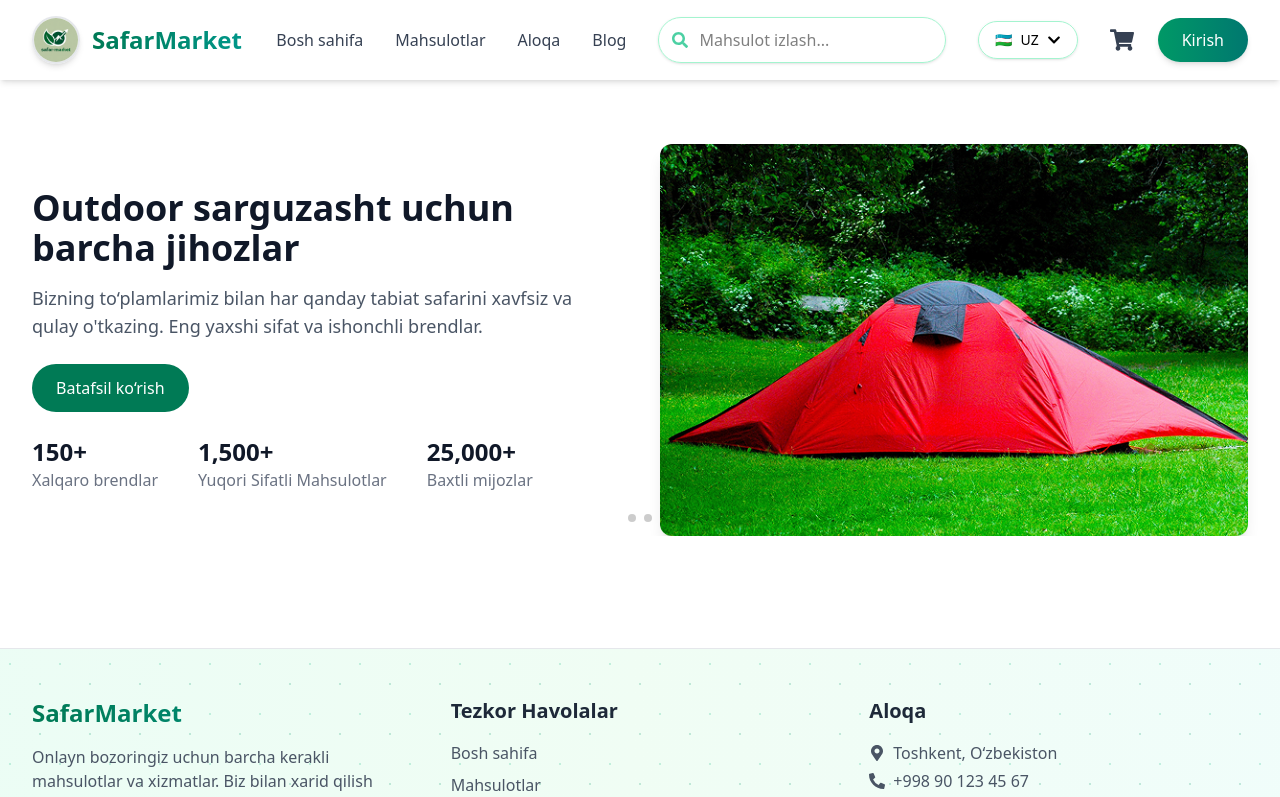
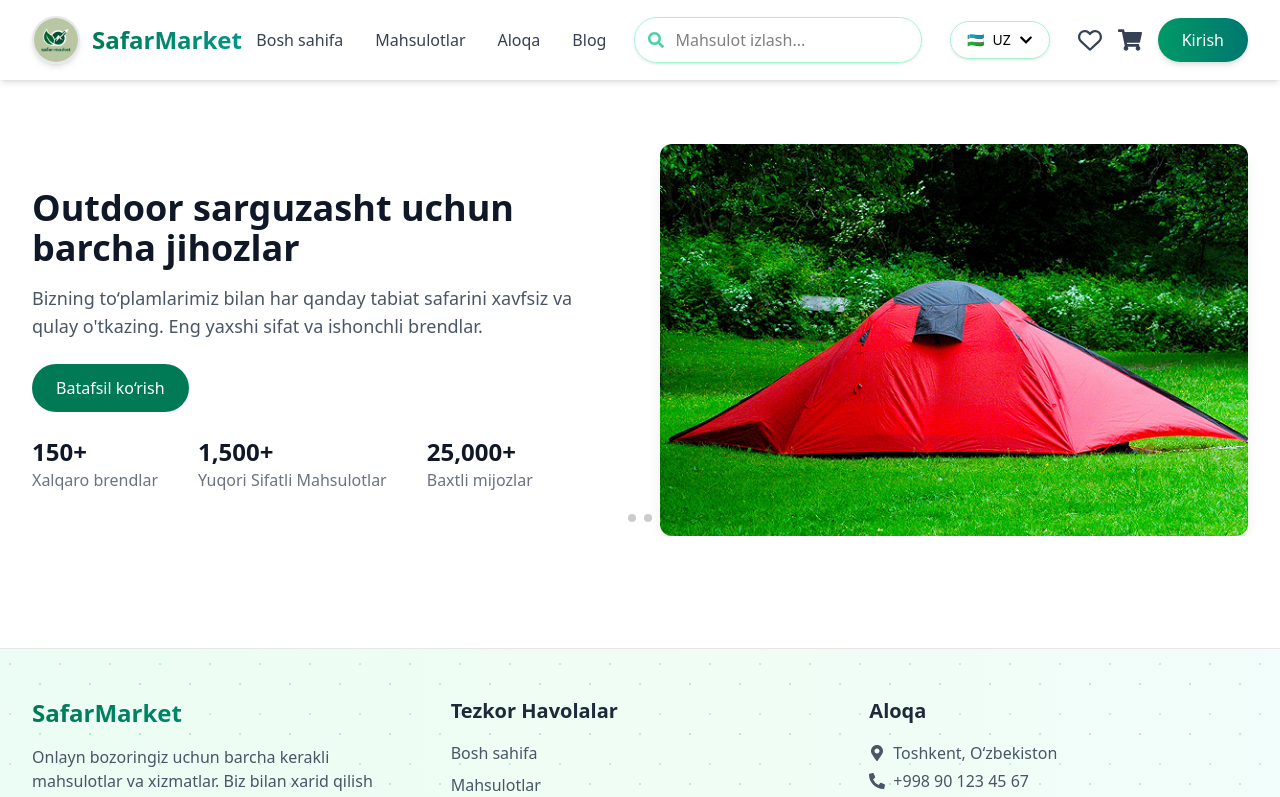
Before and after one commit to esonaliyev05/Safar-Market, a React (Vite) app: page / in a window 1280 px wide. Shown: the top 797 px of the page. Built offline with nearby package versions, Linux system fonts and the light colour scheme.

Commit message:
new change

```diff
--- a/src/components/Header.jsx
+++ b/src/components/Header.jsx
@@ -1,5 +1,8 @@
 import { useState } from "react";
 import { FaShoppingCart, FaBars, FaTimes, FaSearch, FaChevronDown } from "react-icons/fa";
+import { FaRegHeart } from "react-icons/fa6";
+import { FaOpencart } from "react-icons/fa6";
+
 
 const languages = [
   { code: "uz", label: "UZ", flag: "🇺🇿" },
@@ -32,7 +35,7 @@ const Header = () => {
           </div>
 
           {/* Desktop Navigation + Search + Actions */}
-          <div className="hidden lg:flex items-center gap-8">
+          <div className="hidden lg:flex items-center gap-7">
             {/* Nav */}
             <nav className="flex gap-8 font-medium text-gray-800">
               {["Bosh sahifa", "Mahsulotlar", "Aloqa", "Blog"].map((item) => (
@@ -90,7 +93,13 @@ const Header = () => {
             </div>
 
             {/* Actions */}
-            <div className="flex items-center gap-6">
+            <div className="flex items-center gap-4">
+
+            <button className="relative text-gray-700 hover:text-emerald-600 transition-colors">
+                <FaRegHeart size={24} />
+              </button>
+
+
               <button className="relative text-gray-700 hover:text-emerald-600 transition-colors">
                 <FaShoppingCart size={24} />
               </button>
```
